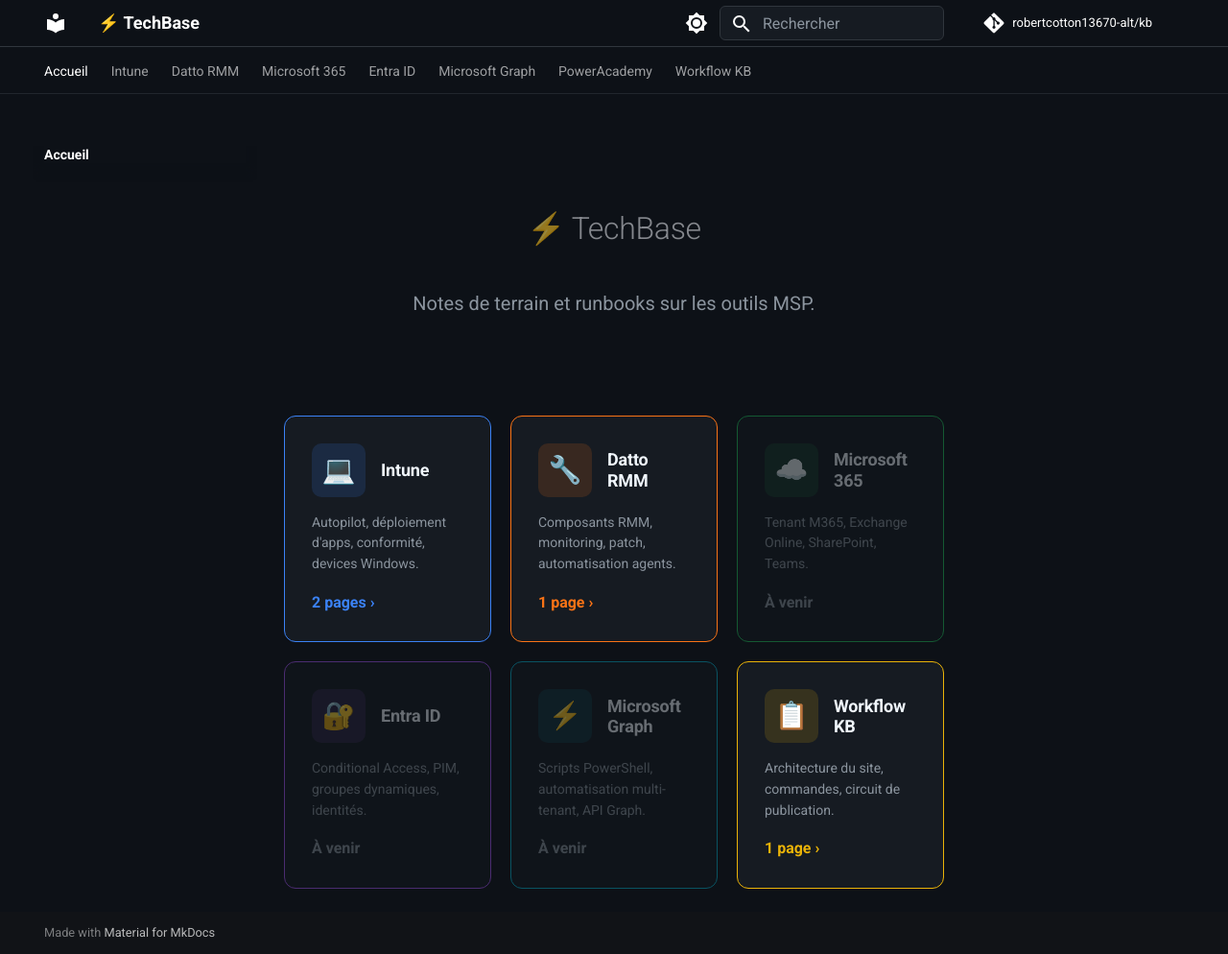
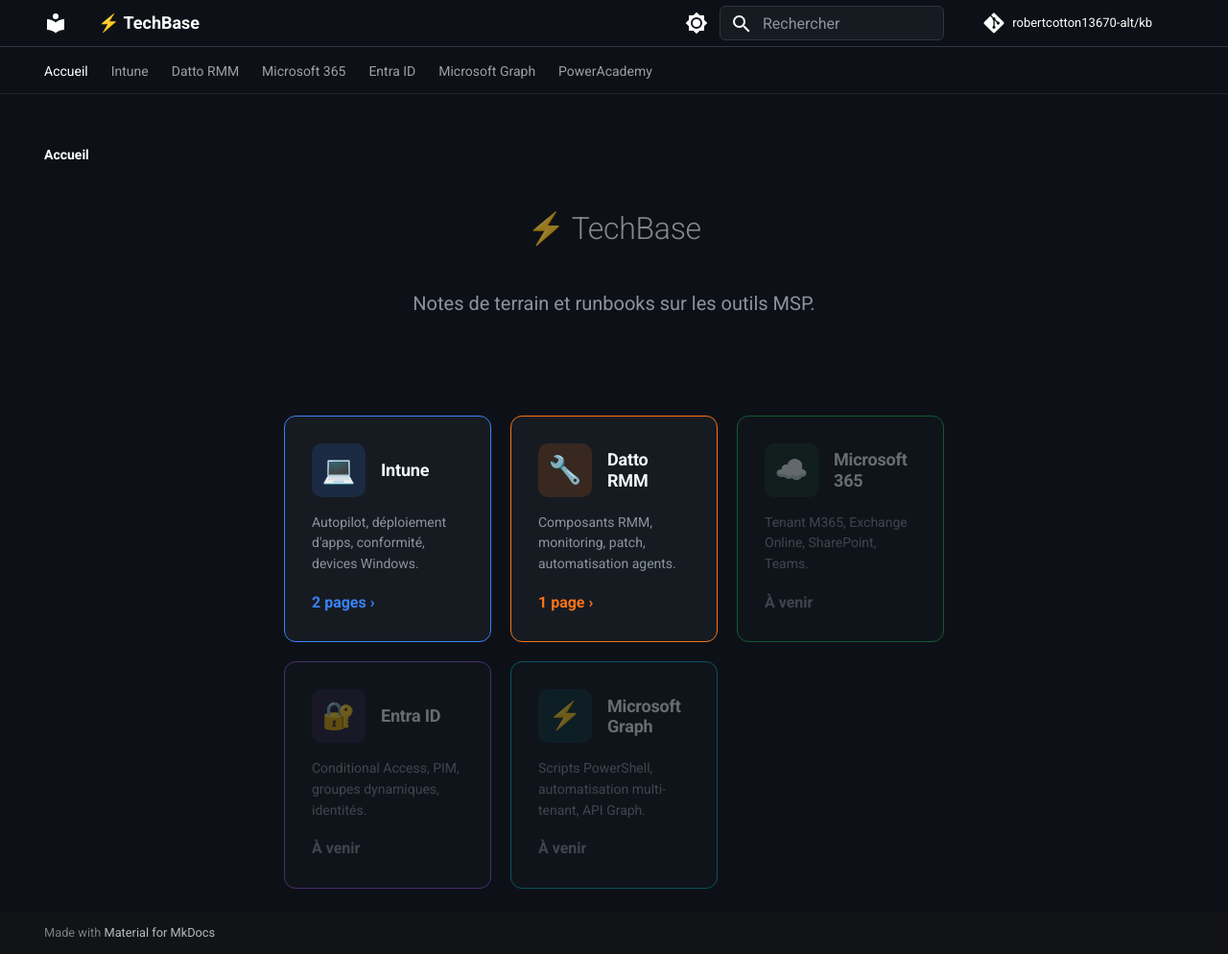
Before and after one commit to robertcotton13670-alt/kb, an MkDocs documentation site: the page built from docs/index.md, in a window 1280 px wide and 994 px high. Shown: the whole window at 96% size. Built offline with MkDocs 1.6.1 and Material for MkDocs 9.7.7, drawn with Linux system fonts in a browser that asks for light colours; comment, search, counter and statistics services are not loaded.

Commit message:
chore: suppression de la section Workflow KB
Retrait de la card et de l'entrée de navigation.

Co-Authored-By: Claude Sonnet 4.6 <noreply@anthropic.com>

```diff
--- a/docs/index.md
+++ b/docs/index.md
@@ -55,13 +55,4 @@ description: Notes techniques et runbooks sur Intune, Entra ID, Microsoft 365, D
     <span class="kb-card-count">À venir</span>
   </a>
 
-  <a href="workflow/" class="kb-card kb-workflow">
-    <div class="kb-card-header">
-      <div class="kb-card-icon">📋</div>
-      <h3>Workflow KB</h3>
-    </div>
-    <p>Architecture du site, commandes, circuit de publication.</p>
-    <span class="kb-card-count">1 page ›</span>
-  </a>
-
 </div>
--- a/mkdocs.yml
+++ b/mkdocs.yml
@@ -66,4 +66,3 @@ nav:
   - Entra ID: entra/index.md
   - Microsoft Graph: graph/index.md
   - PowerAcademy: poweracademy/index.md
-  - Workflow KB: workflow/index.md
```
